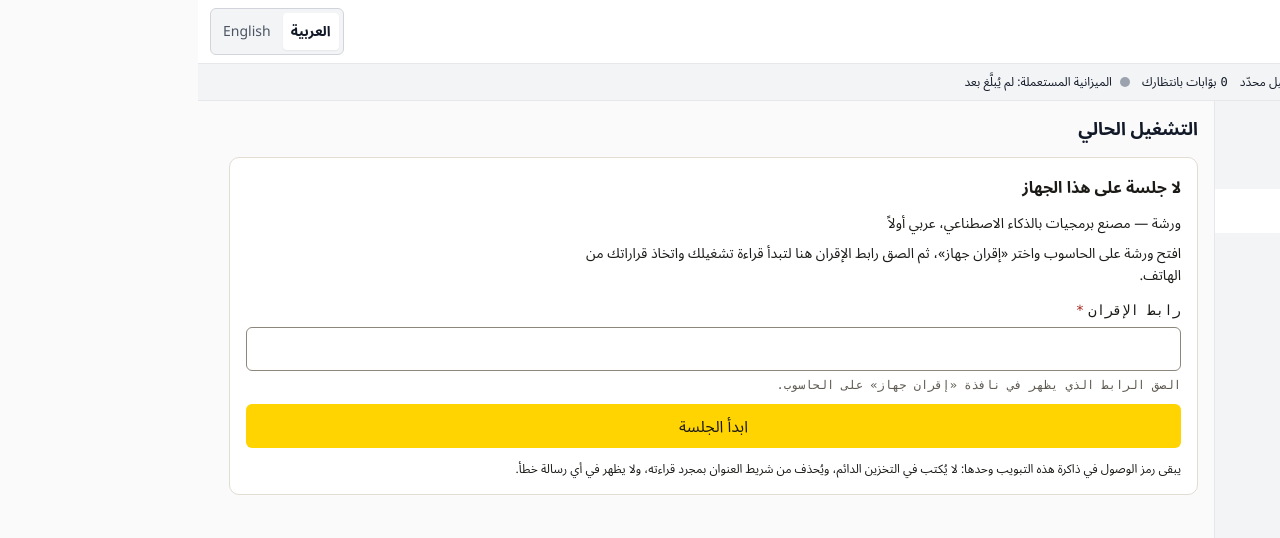
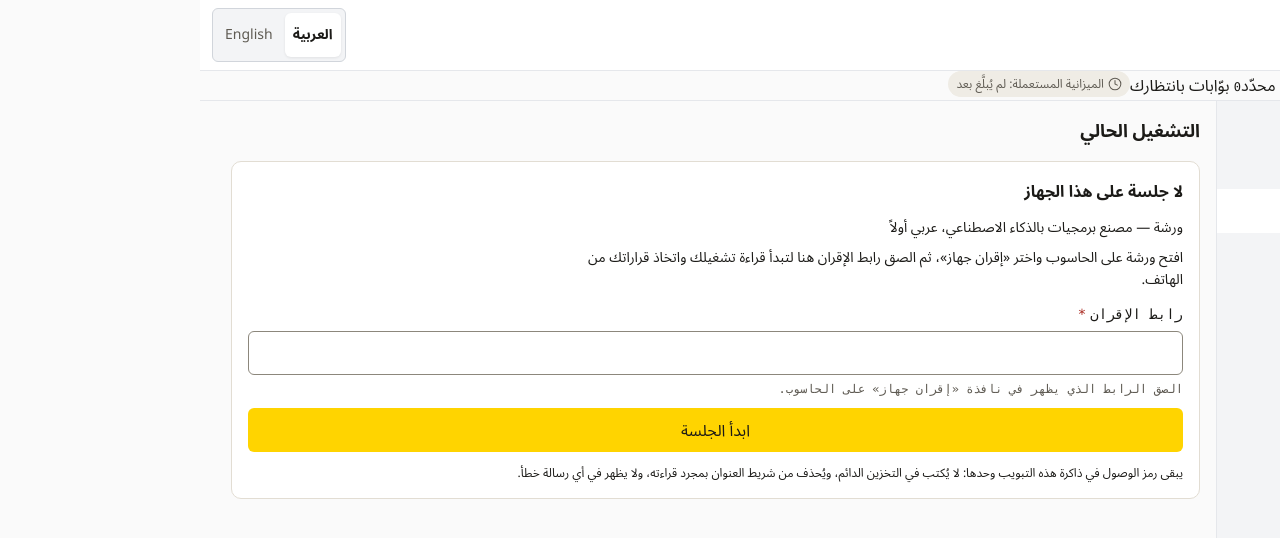
Before and after one commit to athar-studios/warsha, a React (Vite) app in the folder apps/remote/: page /run in a window 1280 px wide. Shown: the top 538 px of the page. Built offline with nearby package versions, Linux system fonts and the light colour scheme.

Commit message:
feat(remote): rebuild chrome and App wiring on @warsha/ui/v3 (U6 slice 2b)

```diff
--- a/apps/remote/src/App.tsx
+++ b/apps/remote/src/App.tsx
@@ -16,7 +16,6 @@
 // fallbacks are gone — a missing key is a failing catalog test, not English appearing inside Arabic.
 import type { ProjectId, RunId } from '@warsha/client';
 import { t, useDirection, useLocale } from '@warsha/i18n';
-import { Box, colorVar } from '@warsha/ui';
 import React, { useCallback, useEffect, useMemo, useState } from 'react';
 import { Route, Routes, useSearchParams } from 'react-router-dom';
 
@@ -197,7 +196,7 @@ function Bench({ initialSession, store, api, openEvents }: AppProps) {
       api={api}
       openEvents={openEvents}
     >
-      <Box dir={dir} className="app" style={{ color: colorVar('text') }}>
+      <div dir={dir} className="app" style={{ color: 'var(--w-text)' }}>
         {/* §9: the keyboard gets into the bench without walking the chrome first. */}
         <a dir={dir} className="app-skip" href="#app-main">
           {t('app.skip_to_bench', {}, locale)}
@@ -223,7 +222,7 @@ function Bench({ initialSession, store, api, openEvents }: AppProps) {
         </div>
 
         <LocationSync />
-      </Box>
+      </div>
     </RemoteProvider>
   );
 }
--- a/apps/remote/src/chrome.tsx
+++ b/apps/remote/src/chrome.tsx
@@ -1,36 +1,13 @@
 // @warsha/remote — the bench's chrome: the row that names it, the strip that reports it, the nav that
-// moves around it (docs/design/REDESIGN.md §4, redrawn for the phone by §10's 390 row).
-//
-// Three rules decide everything in this file:
-//
-//   * **the phone reads top-down**: brand, then the instrument strip, then the queue. The strip keeps the
-//     daemon lamp and the budget at 390 and lets the rest go — `StatusStrip.Item`'s `hideNarrow` plus the
-//     `@media` rule in `tokens.css`, because a viewport is not a prop (§10);
-//   * **yellow is a lamp, never paint** (§1): the only lit things here are the pending-gate count and the
-//     selected nav item's edge, and both say their meaning in a word as well as a colour (§9);
-//   * **machine data is mono and isolated** (§11): an id inside an Arabic sentence gets `dir="ltr"`,
-//     `translate="no"` and `unicode-bidi: isolate`, or the bidi algorithm scrambles it.
-//
-// The *layout* of the chrome lives in `index.css`, which is where a viewport, an attribute and a
-// pseudo-class belong; what is inline here is what a state decides — the pressed language chip, the
-// selected row — never a colour, a length or a font.
+// moves around it (rebuilt on @warsha/ui/v3 per DESIGN_SYSTEM_V3.md).
 import { t, useDirection, useLocale, useLocaleControl, type Locale } from '@warsha/i18n';
 import {
-  Lamp,
-  Meter,
-  StatusStrip,
-  Text,
-  carriesJoinedScript,
-  colorVar,
-  fontSize,
-  fontWeight,
-  lineHeight,
-  machineSkin,
-  radius,
-  shadow,
-  size,
-  space,
-} from '@warsha/ui';
+  Badge,
+  Button,
+  ProgressBar,
+  StatusPill,
+  type StatusPillState,
+} from '@warsha/ui/v3';
 import React from 'react';
 import { NavLink } from 'react-router-dom';
 
@@ -39,16 +16,32 @@ import { hasCeiling, money } from './format';
 import { stageWord } from './labels';
 import { endpointHost, type DaemonSession } from './session';
 
+const JOINED_SCRIPT = /[\u0600-\u06FF\u0750-\u077F\u0870-\u08FF\uFB50-\uFDFF\uFE70-\uFEFF]/;
+
+function slotText(node: React.ReactNode): string {
+  if (node === null || node === undefined || typeof node === 'boolean') return '';
+  if (typeof node === 'string' || typeof node === 'number') return String(node);
+  if (Array.isArray(node)) return node.map(slotText).join('');
+  if (typeof node === 'object') {
+    const candidate = node as { [Symbol.iterator]?: unknown; props?: { children?: React.ReactNode } };
+    if (typeof candidate[Symbol.iterator] === 'function') {
+      return [...(node as Iterable<React.ReactNode>)].map(slotText).join('');
+    }
+    if (candidate.props && typeof candidate.props === 'object') {
+      return slotText(candidate.props.children);
+    }
+  }
+  return '';
+}
+
+function carriesJoinedScript(node: React.ReactNode): boolean {
+  return JOINED_SCRIPT.test(slotText(node));
+}
+
 /**
  * One machine value, isolated from the line's direction (§11).
  *
  * `title` carries the full reading when the row shows a shortened one, so the value stays reachable.
- *
- * The isolation and the face are both answers to *what this slot actually holds*. A run id is Latin
- * machinery: it gets `dir="ltr"`, `translate="no"`, bidi isolation and the mono face. A reading the
- * screen wrote in words (`لم يُبلَّغ بعد`) is prose: it gets none of the direction overrides, and the
- * sans Arabic face, because a fixed advance inside an Arabic word cuts the join and the owner reads
- * `البوا ب ة`. `machineSkin` is the rule; this is only the phone's way of asking it.
  */
 export function Machine({ children, title }: { children: React.ReactNode; title?: string }) {
   const isMachineValue = !carriesJoinedScript(children);
@@ -59,10 +52,12 @@ export function Machine({ children, title }: { children: React.ReactNode; title?
       translate={isMachineValue ? 'no' : undefined}
       title={title}
       style={{
-        ...machineSkin(children),
+        fontFamily: isMachineValue ? 'var(--w-font-mono)' : 'var(--w-font-sans)',
+        fontVariantNumeric: 'tabular-nums',
+        letterSpacing: isMachineValue ? undefined : 'normal',
         unicodeBidi: isMachineValue ? 'isolate' : undefined,
-        fontSize: fontSize('xs'),
-        color: colorVar('text'),
+        fontSize: 'var(--w-font-size-xs)',
+        color: 'var(--w-text)',
       }}
     >
       {children}
@@ -80,10 +75,10 @@ export function BrandMark() {
       height="22"
       aria-hidden="true"
       focusable="false"
-      style={{ display: 'block', inlineSize: size('nut'), blockSize: size('nut') }}
+      style={{ display: 'block', inlineSize: 'var(--w-space-6)', blockSize: 'var(--w-space-6)' }}
     >
-      <polygon points="12,1 21.5,6.5 21.5,17.5 12,23 2.5,17.5 2.5,6.5" fill="var(--warsha-signal)" />
-      <circle cx="12" cy="12" r="4.5" fill="var(--warsha-bench-plate)" />
+      <polygon points="12,1 21.5,6.5 21.5,17.5 12,23 2.5,17.5 2.5,6.5" fill="var(--w-primary)" />
+      <circle cx="12" cy="12" r="4.5" fill="var(--w-sunken)" />
     </svg>
   );
 }
@@ -93,11 +88,7 @@ export function BrandMark() {
  *
  * Two buttons rather than a select, because there are two locales and each label comes from the catalog
  * in its own language (`onboarding.lang_ar` / `onboarding.lang_en`), so it reads the same whichever
- * locale is live. The pressed state is `aria-pressed` plus a lifted plate — a shape and a weight, not a
- * colour (§9) — and `pointer: coarse` raises both to the 44px floor through `.warsha-control`.
- *
- * It lives in the top bar because the phone's owner may be handed a device set to the other language,
- * and a control that costs three screens to reach is a control that costs them the ten seconds (§2).
+ * locale is live.
  */
 export function LanguageSwitch({ testIdPrefix = 'remote-language' }: { testIdPrefix?: string }) {
   const dir = useDirection();
@@ -114,9 +105,11 @@ export function LanguageSwitch({ testIdPrefix = 'remote-language' }: { testIdPre
       {options.map((option) => {
         const pressed = locale === option.value;
         return (
-          <button
+          <Button
             key={option.value}
             type="button"
+            variant={pressed ? 'secondary' : 'ghost'}
+            size="sm"
             dir={dir}
             aria-pressed={pressed}
             data-testid={`${testIdPrefix}-${option.value}`}
@@ -125,29 +118,29 @@ export function LanguageSwitch({ testIdPrefix = 'remote-language' }: { testIdPre
             style={{
               display: 'inline-flex',
               alignItems: 'center',
-              gap: space(1),
+              gap: 'var(--w-space-1)',
               border: 'none',
-              borderRadius: radius('sm'),
+              borderRadius: 'var(--w-radius-sm)',
               cursor: 'pointer',
               fontFamily: 'inherit',
-              fontSize: fontSize('sm'),
-              paddingInline: space(2),
-              paddingBlock: space(1),
-              backgroundColor: pressed ? colorVar('surface') : 'transparent',
-              boxShadow: pressed ? shadow('sm') : 'none',
-              color: pressed ? colorVar('text') : colorVar('textMuted'),
-              fontWeight: pressed ? fontWeight('semibold') : fontWeight('medium'),
+              fontSize: 'var(--w-font-size-sm)',
+              paddingInline: 'var(--w-space-2)',
+              paddingBlock: 'var(--w-space-1)',
+              backgroundColor: pressed ? 'var(--w-surface)' : 'transparent',
+              boxShadow: pressed ? 'var(--w-shadow-1)' : 'none',
+              color: pressed ? 'var(--w-text)' : 'var(--w-text-muted)',
+              fontWeight: pressed ? 'var(--w-font-weight-semibold)' : 'var(--w-font-weight-medium)',
             }}
           >
             {t(option.key, {}, locale)}
-          </button>
+          </Button>
         );
       })}
     </div>
   );
 }
 
-/** The top bar: the brand, the contextual identity, the language. 56px, sticky, wraps below 768 (§4). */
+/** The top bar: the brand, the contextual identity, the language. */
 export function BenchTopbar() {
   const dir = useDirection();
   const locale = useLocale();
@@ -185,8 +178,8 @@ export function BenchTopbar() {
 /**
  * The instrument strip: what an owner glances at (§4).
  *
- * The phone keeps two readings at 390 — the daemon lamp and the budget — and marks the rest `hideNarrow`.
- * A reading the daemon has not made is said in words, never as a zero (§7).
+ * Keeps the daemon status and budget visible on narrow viewports, hides secondary items below tablet,
+ * and counts only the current-stage gate (`parkedGate`).
  */
 export function BenchStrip() {
   const dir = useDirection();
@@ -202,65 +195,72 @@ export function BenchStrip() {
           ? t('remote.daemon_checking', {}, locale)
           : t('remote.session_none_title', {}, locale);
 
-  const daemonLamp =
+  const daemonStatus: StatusPillState =
     connection === 'online'
-      ? 'ok'
+      ? 'done'
       : connection === 'offline'
-        ? 'fail'
+        ? 'failed'
         : connection === 'checking'
-          ? 'working'
+          ? 'running'
           : 'idle';
 
   return (
     <div dir={dir} className="app-strip" data-testid="remote-strip">
-      <StatusStrip label={t('bench.status_label', {}, locale)}>
-        <StatusStrip.Item>
-          <Lamp state={daemonLamp} size="xs">
-            {daemonWord}
-          </Lamp>
-        </StatusStrip.Item>
+      <div
+        role="status"
+        aria-label={t('bench.status_label', {}, locale)}
+        tabIndex={0}
+        className="app-strip-bar"
+      >
+        <span className="app-strip-item">
+          <StatusPill status={daemonStatus} label={daemonWord} />
+        </span>
 
-        <StatusStrip.Item hideNarrow>
+        <span className="app-strip-item" data-hide-narrow="true">
           {run === null
             ? t('bench.no_run', {}, locale)
             : `${t('bench.stage_label', {}, locale)} ${stageWord(run.stage, locale)}`}
-        </StatusStrip.Item>
+        </span>
 
-        <StatusStrip.Item hideNarrow>
-          {/* The count is the machine reading; the words beside it are the owner's language. They used to
-              share one `machine` skin, which set the Arabic phrase in a fixed-advance face (§11). */}
+        <span className="app-strip-item" data-hide-narrow="true">
           <Machine>{pendingGates.length}</Machine>
           {` ${t('bench.gates_waiting', {}, locale)}`}
-        </StatusStrip.Item>
+        </span>
 
-        <StatusStrip.Item>
+        <span className="app-strip-item">
           {budget === null ? (
-            <Lamp state="idle" size="xs" bare>
-              {`${t('bench.budget_used', {}, locale)}: ${t('bench.not_reported', {}, locale)}`}
-            </Lamp>
+            <StatusPill
+              status="idle"
+              label={`${t('bench.budget_used', {}, locale)}: ${t('bench.not_reported', {}, locale)}`}
+            />
           ) : !hasCeiling(budget.totalBudgetUsd) ? (
-            // The spend answered and the ceiling did not. `$0.00` would read as "the budget is used up",
-            // which is the opposite claim; the words say what is actually missing (§7).
-            <Lamp state="idle" size="xs" bare>
-              {`${t('bench.budget_used', {}, locale)}: ${money(budget.spentUsd)} · ${t('bench.no_ceiling', {}, locale)}`}
-            </Lamp>
+            <StatusPill
+              status="idle"
+              label={`${t('bench.budget_used', {}, locale)}: ${money(budget.spentUsd)} · ${t('bench.no_ceiling', {}, locale)}`}
+            />
           ) : (
-            <Meter
-              value={Number(budget.spentUsd.toFixed(2))}
-              max={Number(budget.totalBudgetUsd.toFixed(2))}
-              label={t('bench.budget_used', {}, locale)}
-            >
-              {`${money(budget.spentUsd)} / ${money(budget.totalBudgetUsd)}`}
-            </Meter>
+            <span className="app-strip-meter">
+              <ProgressBar
+                role="meter"
+                value={Number(budget.spentUsd.toFixed(2))}
+                max={Number(budget.totalBudgetUsd.toFixed(2))}
+                label={t('bench.budget_used', {}, locale)}
+                aria-valuenow={Number(budget.spentUsd.toFixed(2))}
+                aria-valuemin={0}
+                aria-valuemax={Number(budget.totalBudgetUsd.toFixed(2))}
+                style={{ width: 'var(--w-space-10)', flexShrink: 0 }}
+              />
+              <Machine>{`${money(budget.spentUsd)} / ${money(budget.totalBudgetUsd)}`}</Machine>
+            </span>
           )}
-        </StatusStrip.Item>
+        </span>
 
         {session !== null && (
-          <StatusStrip.Item hideNarrow>
+          <span className="app-strip-item" data-hide-narrow="true">
             <Machine title={session.baseUrl}>{endpointHost(session)}</Machine>
-          </StatusStrip.Item>
+          </span>
         )}
-      </StatusStrip>
+      </div>
     </div>
   );
 }
@@ -277,27 +277,13 @@ const NAV_ITEMS: readonly { to: string; key: string; end?: boolean; badge?: bool
 /**
  * The bench navigation.
  *
- * A `nav` landmark of links, each carrying `aria-current="page"` — which is also what draws the signal
- * edge on the selected item, so "where am I" is one attribute rather than two claims (§6). Links rather
- * than buttons: these change the URL, and the back button has to keep working (§4).
- *
- * A label is one word and a word may not be broken: five places share 390px, and an item that is
- * narrower than its own label used to fold `البوّابات` across two lines with an orphan `ت` beside the
- * badge — on the tab that carries the lit lamp, which is the one thing the owner is glancing for. The
- * English control broke the same way (`Gate`/`s`), so this is a missing constraint, not an RTL accident.
- * `whiteSpace: 'nowrap'` here keeps the word whole; `index.css` keeps the *bar* inside the plate, by
- * refusing to shrink an item and scrolling the row inside itself — the disclosure the settings strip
- * already uses (§10).
- *
- * The pending count rides the gates item and is the one lit thing on the bench: a lit lamp means the
- * owner's hand is what is missing (§1), and the number beside it is the colour-free channel (§9). Below
- * 768 the nav is the bar under the bench; at 768 and above it becomes the inline-start rail (§10).
+ * Counts only the current-stage gate (`parkedGate`) for the gates badge.
  */
 export function BenchNav() {
   const dir = useDirection();
   const locale = useLocale();
-  const { pendingGates } = useRemote();
-  const waiting = pendingGates.length;
+  const { parkedGate } = useRemote();
+  const waiting = parkedGate !== null ? 1 : 0;
 
   return (
     <nav dir={dir} className="app-nav" aria-label={t('remote.nav_label', {}, locale)} data-testid="remote-nav">
@@ -313,22 +299,20 @@ export function BenchNav() {
                 display: 'flex',
                 alignItems: 'center',
                 justifyContent: 'center',
-                gap: space(1),
-                minBlockSize: size('touch'),
-                paddingInline: space(2),
-                paddingBlock: space(2),
+                gap: 'var(--w-space-1)',
+                minBlockSize: 'var(--w-control-height)',
+                paddingInline: 'var(--w-space-2)',
+                paddingBlock: 'var(--w-space-2)',
                 textDecoration: 'none',
                 fontFamily: 'inherit',
-                fontSize: fontSize('sm'),
+                fontSize: 'var(--w-font-size-sm)',
                 textAlign: 'center',
                 whiteSpace: 'nowrap',
               }}
             >
               <span>{t(item.key, {}, locale)}</span>
               {item.badge === true && waiting > 0 && (
-                <span className="app-nav-badge" aria-hidden="true">
-                  {waiting}
-                </span>
+                <Badge count={waiting} variant="attention" className="app-nav-badge" aria-hidden="true" />
               )}
             </NavLink>
           </li>
@@ -340,10 +324,6 @@ export function BenchNav() {
 
 /**
  * A screen's own heading.
- *
- * A real `<h1>`, not a styled `Text`: the phone's owner lands on a screen and the first thing a screen
- * reader announces should be *which* screen it is (§9's semantic controls), and `main` + `h1` is what
- * makes that claim instead of a span that happens to be bold.
  */
 export function ScreenTitle({ children }: { children: React.ReactNode }) {
   const dir = useDirection();
@@ -352,10 +332,10 @@ export function ScreenTitle({ children }: { children: React.ReactNode }) {
       dir={dir}
       style={{
         margin: 0,
-        color: colorVar('text'),
-        fontSize: fontSize('lg'),
-        fontWeight: fontWeight('bold'),
-        lineHeight: lineHeight('snug'),
+        color: 'var(--w-text)',
+        fontSize: 'var(--w-font-size-lg)',
+        fontWeight: 'var(--w-font-weight-bold)',
+        lineHeight: 'var(--w-line-height-lg)',
       }}
     >
       {children}
@@ -368,9 +348,17 @@ export function SessionLine({ session }: { session: DaemonSession }) {
   const dir = useDirection();
   const locale = useLocale();
   return (
-    <Text size="xs" dir={dir} style={{ color: colorVar('text') }}>
+    <p
+      dir={dir}
+      style={{
+        margin: 0,
+        color: 'var(--w-text)',
+        fontSize: 'var(--w-font-size-xs)',
+        lineHeight: 'var(--w-line-height-xs)',
+      }}
+    >
       {`${t('remote.session_endpoint', {}, locale)} `}
       <Machine title={session.baseUrl}>{endpointHost(session)}</Machine>
-    </Text>
+    </p>
   );
 }
```
